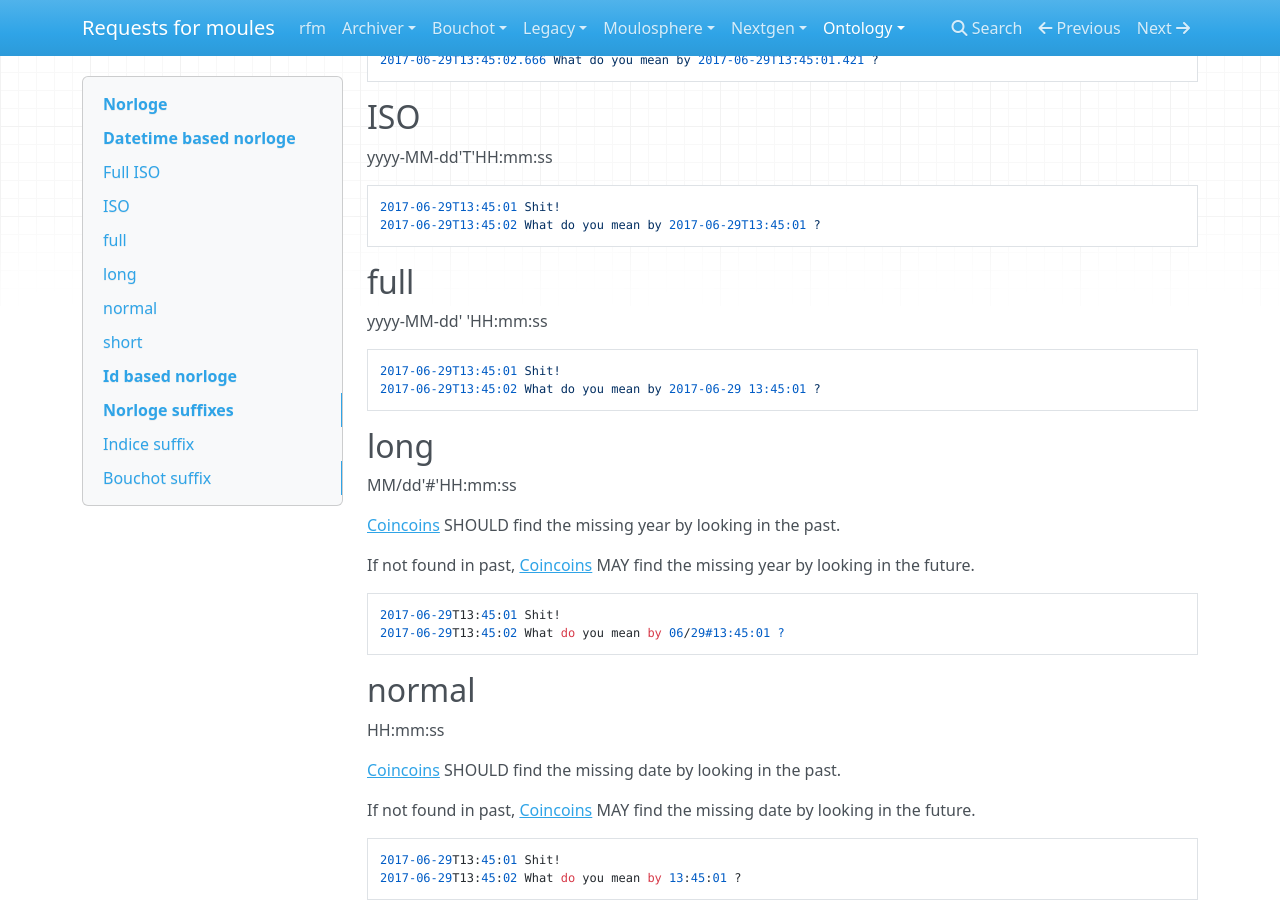
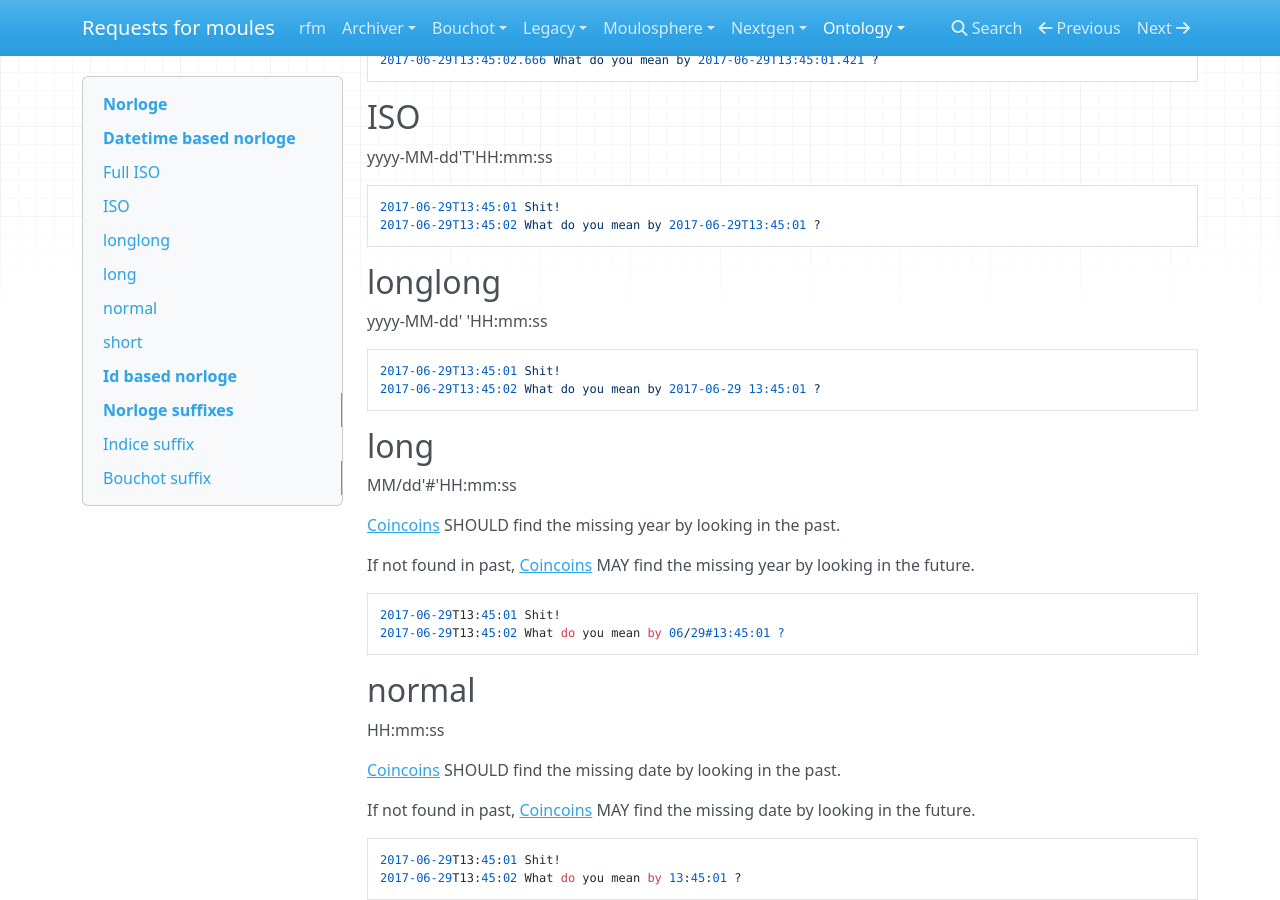
Before and after one commit to devnewton/rfm, an MkDocs documentation site: the page built from docs/ontology/norloge.md, in a window 1280 px wide and 900 px high, scrolled down 339 px. Built offline with MkDocs 1.6.1, drawn with Linux system fonts in a browser that asks for light colours; nearby versions of some CDN libraries.

Commit message:
Update norloge.md
rename full to longlong

````diff
--- a/docs/ontology/norloge.md
+++ b/docs/ontology/norloge.md
@@ -24,7 +24,7 @@ yyyy-MM-dd'T'HH:mm:ss
 2017-06-29T13:45:02 What do you mean by 2017-06-29T13:45:01 ?
 ```
 
-## full
+## longlong
 
 yyyy-MM-dd' 'HH:mm:ss
 
````
